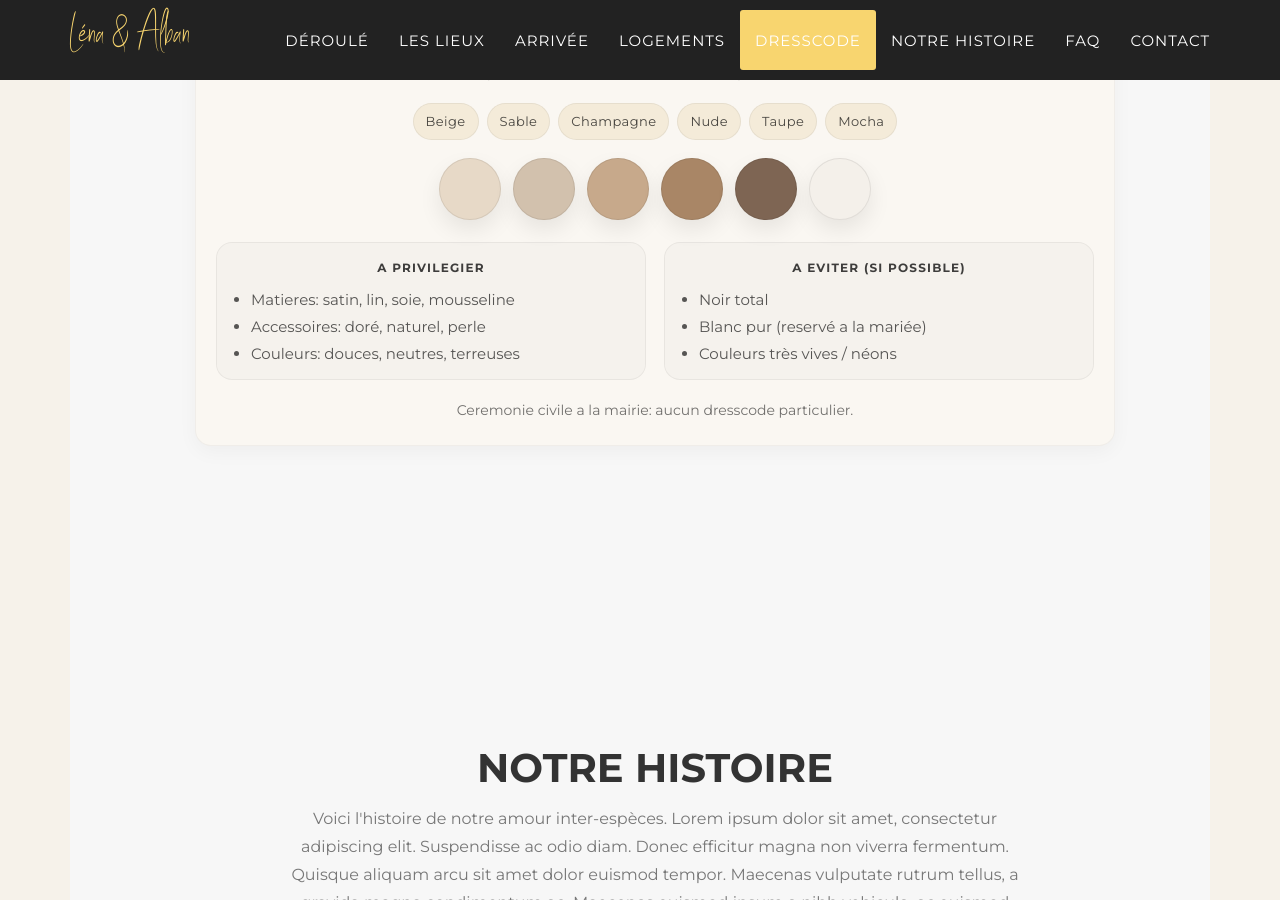
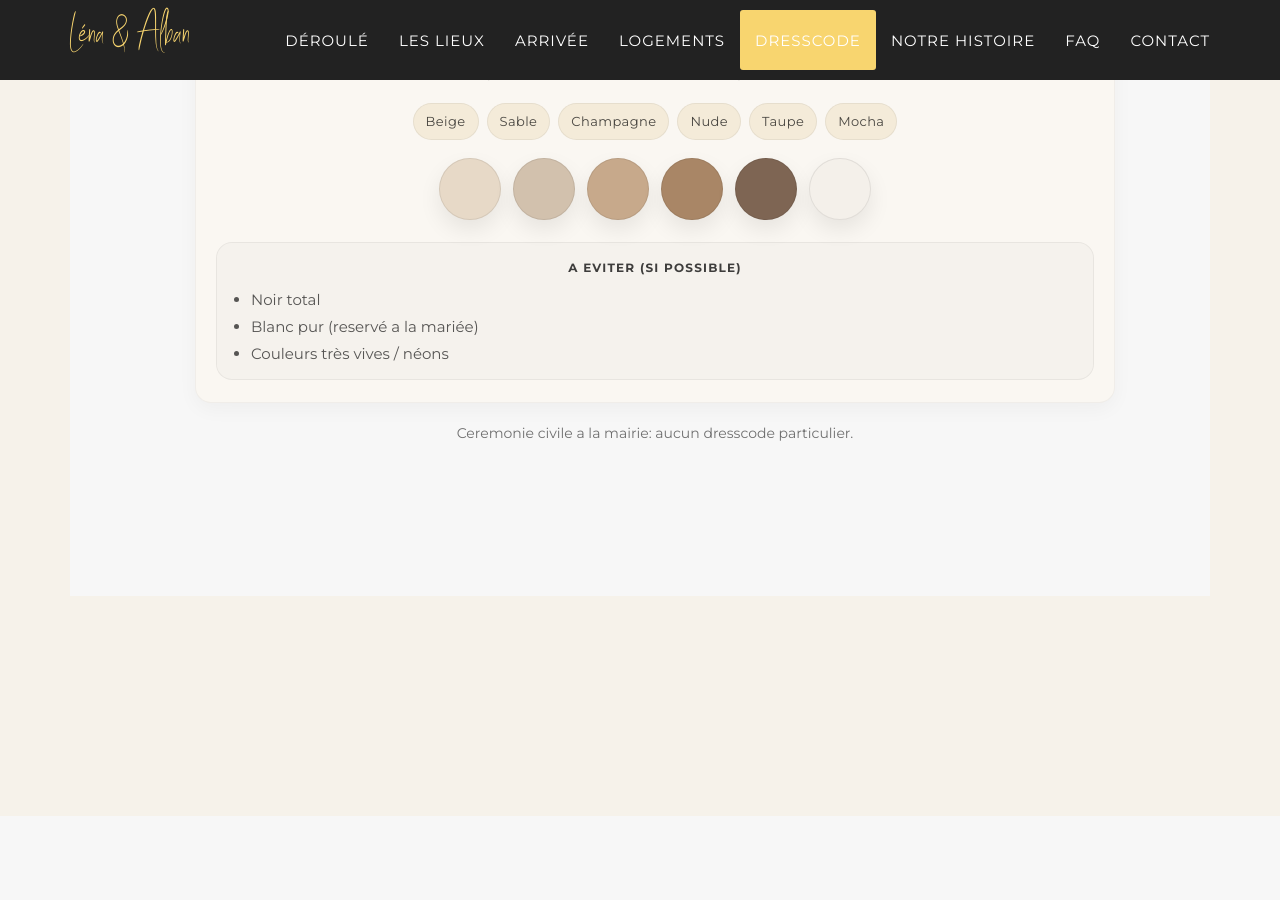
Before and after one commit to LenaAlban/lena-alban-wedding, a Jekyll site: the page built from _fr_pages/index.html, in a window 1280 px wide and 900 px high, scrolled down 5740 px. Built offline with Jekyll 4.4.1, drawn with Linux system fonts in a browser that asks for light colours; some web fonts are replaced.

Commit message:
Update dresscode.html

```diff
--- a/_includes/fr_data/dresscode.html
+++ b/_includes/fr_data/dresscode.html
@@ -37,16 +37,6 @@
             <span class="swatch" style="--swatch:#f4f0ea" title="Ivoire doux"></span>
           </div>
 
-          <div class="dresscode-cols">
-            <div class="dresscode-col">
-              <div class="dresscode-col-title">A privilegier</div>
-              <ul class="dresscode-list">
-                <li>Matieres: satin, lin, soie, mousseline</li>
-                <li>Accessoires: doré, naturel, perle</li>
-                <li>Couleurs: douces, neutres, terreuses</li>
-              </ul>
-            </div>
-
             <div class="dresscode-col">
               <div class="dresscode-col-title">A eviter (si possible)</div>
               <ul class="dresscode-list">
```
